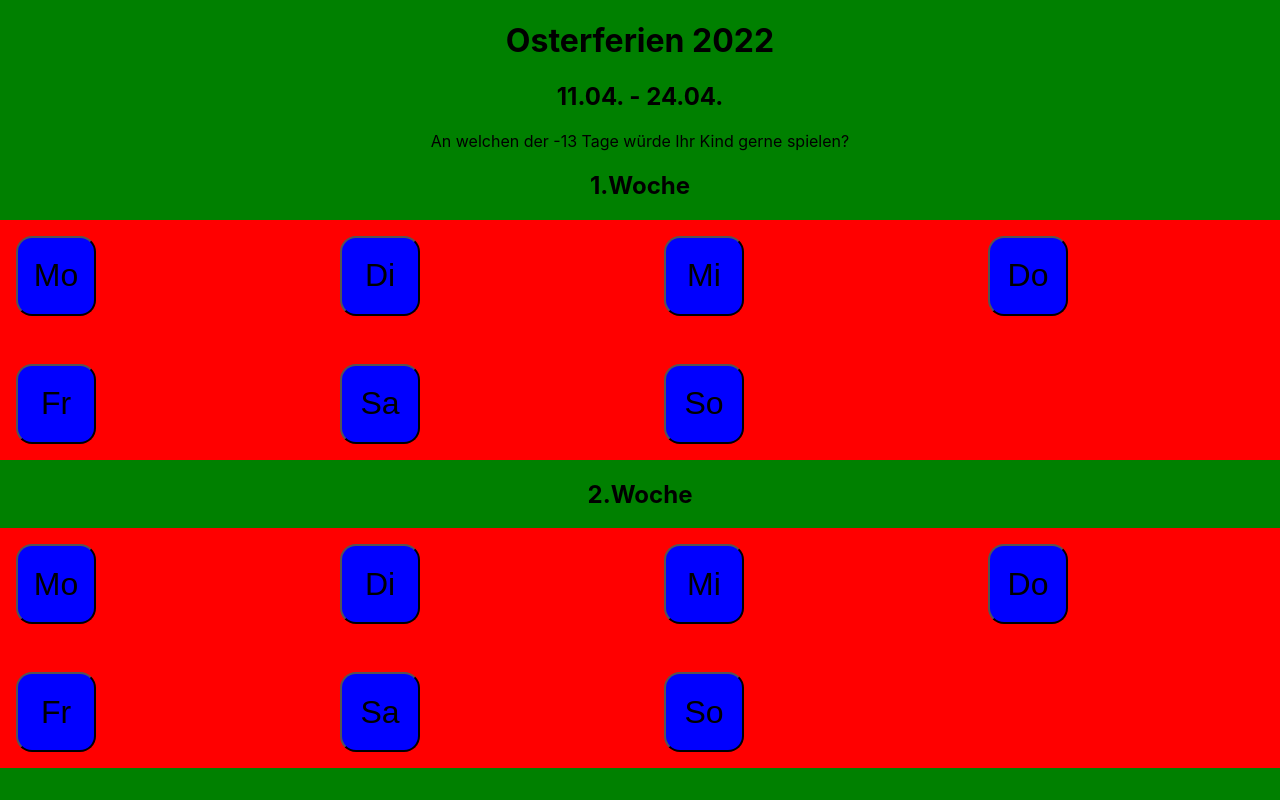
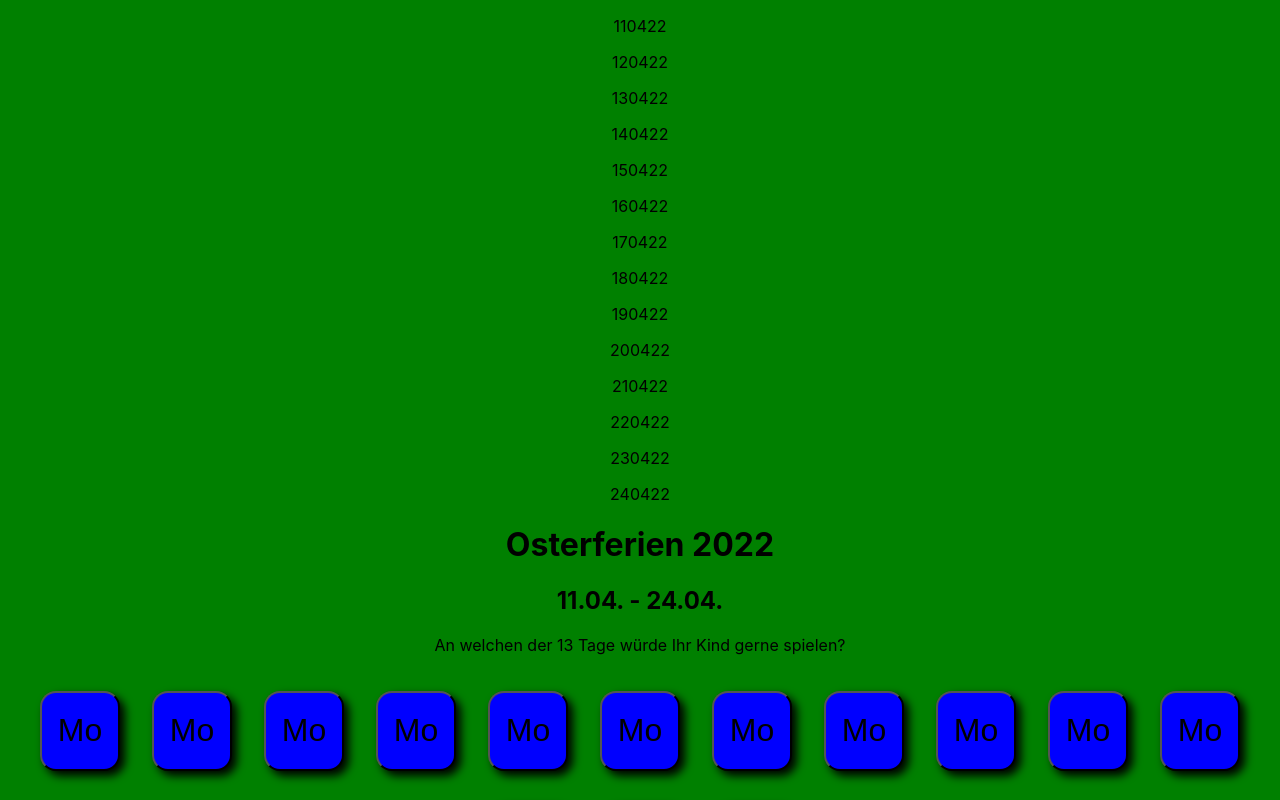
Before and after one commit to joachimHaag/Ferienapp, a React (Vite) app: page / in a window 1280 px wide. Shown: the top 800 px of the page. Built offline with nearby package versions, Linux system fonts and the light colour scheme.

Commit message:
Array angelegt

```diff
--- a/src/App.jsx
+++ b/src/App.jsx
@@ -13,18 +13,27 @@ function App() {
   const endDatumFerien = serverImport[0].end;
   const startDatumFerienMs = Date.parse(startDateHol);
   const endDatumFerienMs = Date.parse(endDatumFerien);
-  const diff = (startDatumFerienMs - endDatumFerienMs) / 86400000;
+  const diff = (endDatumFerienMs - startDatumFerienMs) / 86400000;
   const eMonth = endDatumFerien.slice(0, 4); //Year !!!
   const endDay = endDatumFerien.slice(8, 10);
   const endMonth = endDatumFerien.slice(5, 7);
   const endDate = endDay + "." + endMonth + ".";
   const startDay = startDateHol.slice(8, 10);
+  console.log(typeof startDay);
   const startMonth = startDateHol.slice(5, 7);
   const startDate = startDay + "." + startMonth + ".";
+  const days = [];
+  for (let i = 0; i < diff + 1; i++) {
+    let day = Number(startDay) + i;
+    days.push({ day: day, id: `${day}${startMonth}22` });
+  }
+  console.log(days);
 
   return (
     <div className="App">
-      <body>
+      {days.map((day) => (
+        <p>{day.id}</p>
+      ))}
       <header>
         <div className="header"></div>
         <h1 id="FerienName">
@@ -42,7 +51,6 @@ function App() {
       <footer>
         <nav></nav>
       </footer>
-      </body>
     </div>
   );
 }
--- a/src/components/Kachel.jsx
+++ b/src/components/Kachel.jsx
@@ -1,9 +1,14 @@
 import styled from "styled-components";
 
-export default function Kachel({ diff, sDH }) {
+export default function Kachel(props) {
+  const buttons = [];
+  for (let i = 0; i < props.diff + 1; i++) {
+    buttons.push(<Tile id="{">Mo</Tile>);
+  }
+  console.log(buttons);
   return (
     <section>
-      <h2>1.Woche</h2>
+      <h2>{buttons}</h2>
       <Container>
         <Tile>Mo</Tile>
         <Tile>Di</Tile>
@@ -49,4 +54,5 @@ const Tile = styled.button`
   background-color: blue;
   font-size: 2rem;
   border-radius: 20%;
+  box-shadow: 5px 5px 10px black;
 `;
```
Lines whose indentation alone changed are shown as unchanged.
